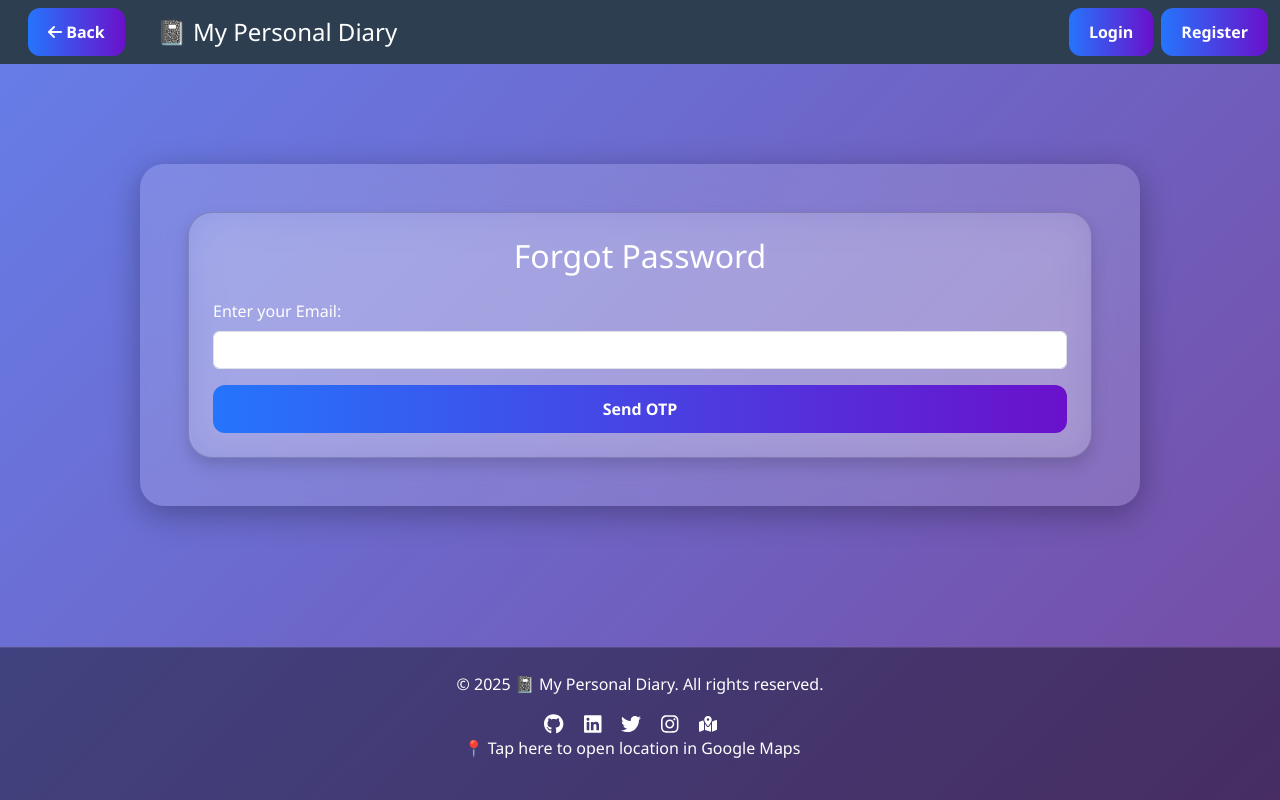
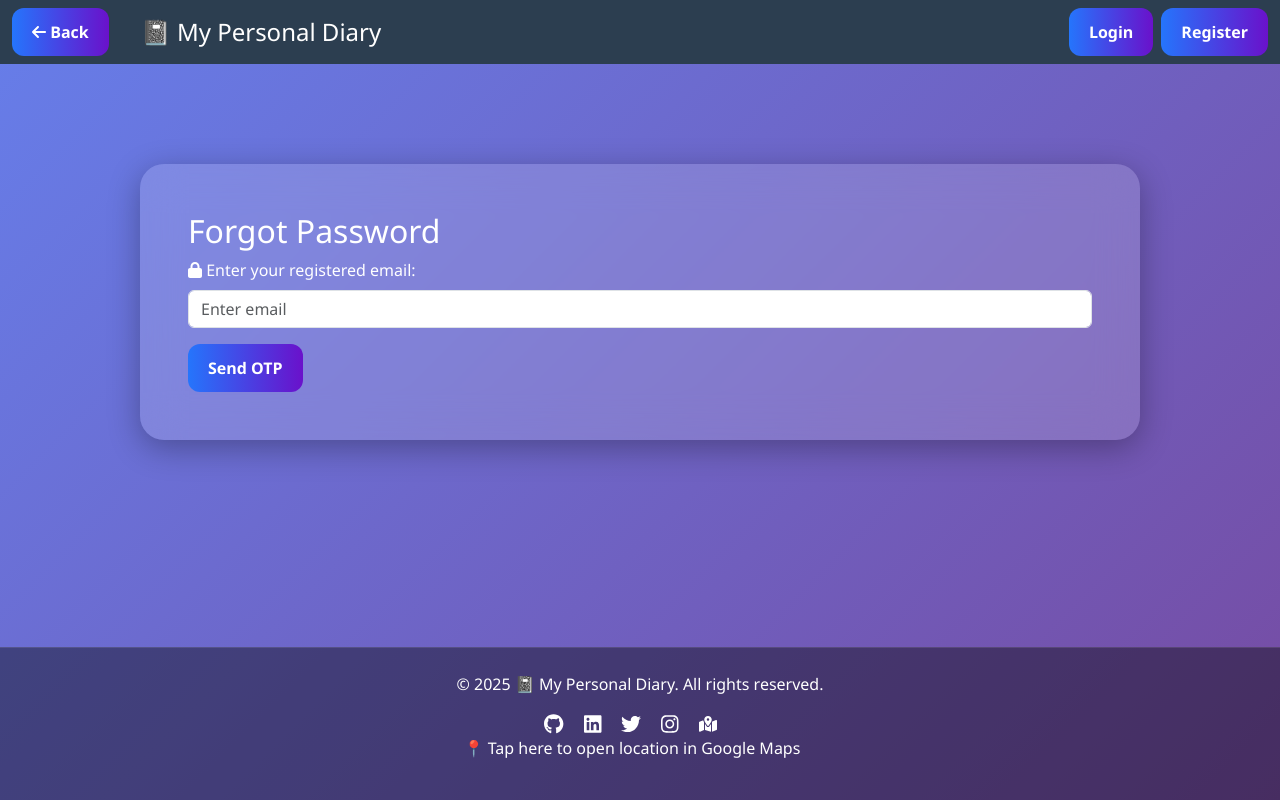
Before and after one commit to niteshsahu48/Personal_Diary, a Django app: page /forgot-password/ in a window 1280 px wide. Run offline with Django 5.2, Linux system fonts and the light colour scheme; some libraries are stand-ins or nearby versions.

Commit message:
new updates

```diff
--- a/Personal_Diary/Personal_Diary/settings.py
+++ b/Personal_Diary/Personal_Diary/settings.py
@@ -42,7 +42,8 @@ INSTALLED_APPS = [
     'django.contrib.sessions',
     'django.contrib.messages',
     'django.contrib.staticfiles',
-    'diary_app',
+    'diary_app.apps.DiaryAppConfig',
+
 ]
 
 MIDDLEWARE = [
--- a/Personal_Diary/diary_app/apps.py
+++ b/Personal_Diary/diary_app/apps.py
@@ -4,3 +4,6 @@ from django.apps import AppConfig
 class DiaryAppConfig(AppConfig):
     default_auto_field = 'django.db.models.BigAutoField'
     name = 'diary_app'
+
+    def ready(self):
+        import diary_app.signals
--- a/Personal_Diary/diary_app/models.py
+++ b/Personal_Diary/diary_app/models.py
@@ -37,6 +37,7 @@ class RegisterUser(AbstractBaseUser, PermissionsMixin):
     otp_created_at = models.DateTimeField(blank=True, null=True)
 
     groups = models.ManyToManyField(Group, related_name='registeruser_set', blank=True)
+    session_key = models.CharField(max_length=40, null=True, blank=True)
 
     objects = RegisterUserManager()
 
--- a/Personal_Diary/diary_app/templates/diary_app/base.html
+++ b/Personal_Diary/diary_app/templates/diary_app/base.html
@@ -164,9 +164,11 @@
     <div class="container-fluid">
 
         <!-- Back Button Start -->
-        <button class="btn btn-outline-light ms-3" onclick="history.back()">
-            <i class="fas fa-arrow-left"></i> Back
-        </button>
+        <a href="{% url 'some_page' %}" class="btn btn-outline-light">
+          <i class="fas fa-arrow-left"></i> Back
+        </a>
+
+
       <!-- Back Button End -->
         <a class="navbar-brand" href="{% url 'index' %}">📓 My Personal Diary</a>
 
--- a/Personal_Diary/diary_app/templates/diary_app/forgot_password.html
+++ b/Personal_Diary/diary_app/templates/diary_app/forgot_password.html
@@ -1,18 +1,35 @@
 {% extends 'diary_app/base.html' %}
+{% load static %}
+
 {% block content %}
-    <div class="card shadow p-4 glass-effect">
-        <h2 class="mb-4 text-center">Forgot Password</h2>
-        <form method="POST" onsubmit="showLoader(this)">
-            {% csrf_token %}
-            <div class="mb-3">
-                <label for="email" class="form-label">Enter your Email:</label>
-                <input type="email" name="email" class="form-control" id="email" required>
-            </div>
-            <button type="submit" id="submit-btn" class="btn btn-primary w-100">
-                Send OTP
-            </button>
-        </form>
+  <h2>Forgot Password</h2>
+
+  {% if user.is_authenticated %}
+    <p>You are logged in as <strong>{{ user.email }}</strong>.</p>
+    <form method="post" action="{% url 'forgot_password_auto' %}">
+      {% csrf_token %}
+    <div>
+      <button type="submit">Send OTP to My Email</button>
     </div>
+    </form>
+  {% else %}
+    <form method="post" action="{% url 'forgot_password' %}">
+      {% csrf_token %}
+      <div class="mb-3">
+        <label for="email" class="form-label"><i class="fas fa-lock"></i> Enter your registered email:</label>
+        <input type="email" name="email" id="email" class="form-control" placeholder="Enter email" required>
+    </div>
+      <div>
+        <button type="submit"class="btn btn-success">Send OTP</button>
+    </div>
+    </form>
+  {% endif %}
+
+
+
+
+
+
     {% comment %} {% if messages %}
     <div id="message-container">
         {% for message in messages %}
--- a/Personal_Diary/diary_app/urls.py
+++ b/Personal_Diary/diary_app/urls.py
@@ -39,6 +39,8 @@ urlpatterns = [
     #forgot password
     path('forgot-password/', views.forgot_password, name='forgot_password'),
     path('verify-otp/', views.verify_otp, name='verify_otp'),
+    path('forgot-password-auto/', views.forgot_password_auto, name='forgot_password_auto'),
+
 
 
 
@@ -63,6 +65,7 @@ urlpatterns = [
     path('expense/delete/<int:expense_id>/', views.delete_expense_view, name='delete_expense'),
     path('expense/category/<int:category_id>/', views.expenses_by_category, name='expenses_by_category'),
 
-
+    #back
+    path('some-page/', views.some_view, name='some_page'),
 
 ]
--- a/Personal_Diary/diary_app/views.py
+++ b/Personal_Diary/diary_app/views.py
@@ -19,11 +19,12 @@ from django.views.decorators.csrf import csrf_exempt
 
 User = get_user_model()
 
+@csrf_exempt
 def about_page(request):
     return render(request, 'diary_app/about.html')
 
 
-
+@csrf_exempt
 def registration(request):
     if request.method == 'POST':
         username = request.POST.get('username')
@@ -68,15 +69,21 @@ def login_view(request):
             messages.error(request, "Invalid email or password")
             return render(request, 'diary_app/login.html')
 
+        if not request.session.session_key:
+            request.session.create()
+
         login(request, user)
         return redirect('index')
 
     return render(request, 'diary_app/login.html')
 
+
+@csrf_exempt
 def logout_view(request):
     logout(request)
     return redirect('login_view')
 
+@csrf_exempt
 @login_required
 def index(request):
     categories = Category.objects.filter(user=request.user)
@@ -90,11 +97,16 @@ def index(request):
     }
     return render(request, 'diary_app/index.html', context)
 
+
+@csrf_exempt
 @login_required
 def profile(request):
     user = request.user
     return render(request, 'diary_app/profile.html')
 
+
+
+@csrf_exempt
 @login_required
 def edit_profile_view(request):
     user = request.user
@@ -112,11 +124,9 @@ def edit_profile_view(request):
 
     return render(request, 'diary_app/edit_profile.html', {'user': user})
 
-def generate_otp():
-    return str(random.randint(100000, 999999))
 
 
-
+@csrf_exempt
 def send_otp_email(user,otp):
     send_mail(
         subject='Your OTP for Password Reset',
@@ -131,6 +141,11 @@ def send_otp_email(user,otp):
         fail_silently=False,
     )
 
+
+def generate_otp():
+    return str(random.randint(100000, 999999))
+
+@csrf_exempt
 def forgot_password(request):
     if request.method == 'POST':
         email = request.POST.get('email')
@@ -145,14 +160,27 @@ def forgot_password(request):
             request.session['reset_email'] = email
             messages.success(request, "OTP sent to your email!")
             return redirect('verify_otp')
+
         except RegisterUser.DoesNotExist:
             messages.error(request, "User with this email does not exist.")
-    else:
-        messages.error(request, "Something Went worng! Please fill the corect email address.")
-
 
     return render(request, 'diary_app/forgot_password.html')
 
+@csrf_exempt
+@login_required
+def forgot_password_auto(request):
+    user = request.user
+    otp = generate_otp()
+    user.otp = otp
+    user.otp_created_at = timezone.now()
+    user.save()
+    send_otp_email(user, otp)
+    request.session['reset_email'] = user.email
+    messages.success(request, "OTP sent to your email!")
+    return redirect('verify_otp')
+
+
+@csrf_exempt
 def verify_otp(request):
     email = request.session.get('reset_email')
     if not email:
@@ -177,6 +205,10 @@ def verify_otp(request):
                 messages.error(request, "Passwords do not match.")
             elif len(new_password) < 8 or not any(c.isdigit() for c in new_password) or not any(c.isupper() for c in new_password):
                 messages.error(request, "Password must be at least 8 characters, contain a number and an uppercase letter.")
+
+            elif check_password(new_password, user.password):
+                messages.error(request, "New password cannot be the same as the old password.")
+
             else:
                 user.set_password(new_password)
                 user.otp = None
@@ -188,7 +220,7 @@ def verify_otp(request):
             messages.error(request, "Something went wrong.")
     return render(request, 'diary_app/verify_otp.html')
 
-
+@csrf_exempt
 @login_required
 def add_category(request):
     if request.method == 'POST':
@@ -212,6 +244,9 @@ def add_category(request):
     categories = Category.objects.filter(user=request.user).order_by('category_name')
     return render(request, 'diary_app/add_category.html', {'categories': categories})
 
+
+
+@csrf_exempt
 @login_required
 def edit_category(request, category_id):
     category = get_object_or_404(Category, id=category_id, user=request.user)
@@ -226,6 +261,7 @@ def edit_category(request, category_id):
     return render(request, 'diary_app/edit_category.html', {'category': category})
 
 
+@csrf_exempt
 @login_required
 def delete_category(request, category_id):
     category = get_object_or_404(Category, id=category_id, user=request.user)
@@ -236,7 +272,7 @@ def delete_category(request, category_id):
 
     return render(request, 'diary_app/delete_category.html', {'category': category})
 
-
+@csrf_exempt
 @login_required
 def add_notebook(request):
     if request.method == 'POST':
@@ -246,6 +282,7 @@ def add_notebook(request):
         return redirect('index')
     return render(request, 'diary_app/add_notebook.html')
 
+@csrf_exempt
 @login_required
 def edit_notebook(request, notebook_id):
     notebook = Notebook.objects.get(id=notebook_id, user=request.user)
@@ -256,6 +293,8 @@ def edit_notebook(request, notebook_id):
         return redirect('index')
     return render(request, 'diary_app/edit_notebook.html', {'notebook': notebook})
 
+
+@csrf_exempt
 @login_required
 def delete_notebook(request, notebook_id):
     notebook = get_object_or_404(Notebook, id=notebook_id, user=request.user)
@@ -264,7 +303,7 @@ def delete_notebook(request, notebook_id):
 
 
 
-
+@csrf_exempt
 @login_required
 def add_expense(request):
     categories = Category.objects.filter(user=request.user)
@@ -280,6 +319,8 @@ def add_expense(request):
 
     return render(request, 'diary_app/add_expense.html', {'categories': categories})
 
+
+@csrf_exempt
 @login_required
 def edit_expense(request, expense_id):
     expense = Expense.objects.get(id=expense_id, user=request.user)
@@ -295,6 +336,8 @@ def edit_expense(request, expense_id):
 
     return render(request, 'diary_app/edit_expense.html', {'expense': expense, 'categories': categories})
 
+
+@csrf_exempt
 @login_required
 def delete_expense_view(request, expense_id):
     expense = get_object_or_404(Expense, id=expense_id, user=request.user)
@@ -305,6 +348,9 @@ def delete_expense_view(request, expense_id):
 
     return render(request, 'diary_app/confirm_delete.html', {'expense': expense})
 
+
+
+@csrf_exempt
 @login_required
 def expenses_by_category(request, category_id):
     category = Category.objects.get(id=category_id, user=request.user)
@@ -314,12 +360,16 @@ def expenses_by_category(request, category_id):
         'category': category,
     })
 
+
+@csrf_exempt
 @login_required
 def my_notebooks(request):
     notebooks = Notebook.objects.filter(user=request.user).order_by('-created_at')
     return render(request, 'diary_app/my_notebooks.html', {'notebooks': notebooks})
 
 
+
+@csrf_exempt
 @login_required
 def my_expenses_view(request):
     categories = Category.objects.filter(user=request.user)
@@ -350,7 +400,16 @@ def my_expenses_view(request):
     })
 
 
+@csrf_exempt
 @login_required
 def read_notebook(request, id):
     notebook = get_object_or_404(Notebook, id=id, user=request.user)
     return render(request, 'diary_app/read_notebook.html', {'notebook': notebook})
+
+
+
+
+@csrf_exempt
+def some_view(request):
+    prev_url = request.META.get('HTTP_REFERER', '/')
+    return render(request, 'diary_app/index.html', {'prev_url': prev_url})
```
Also changed, not shown: 1 other file.
